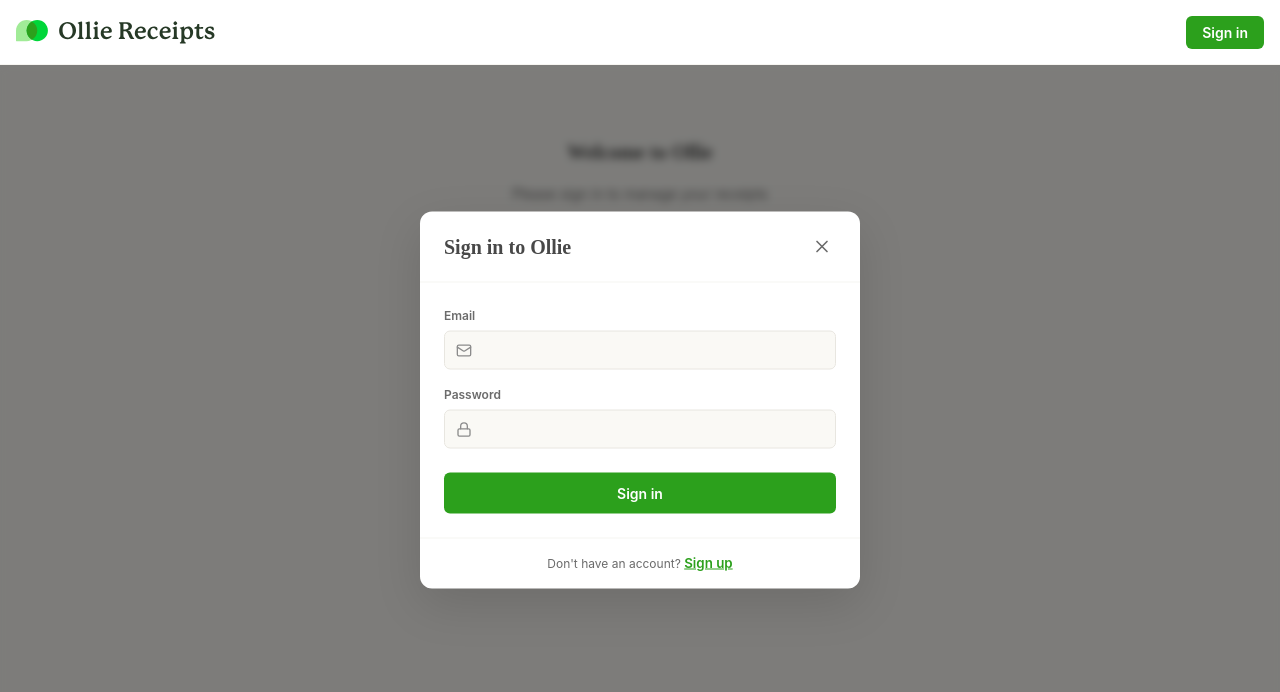
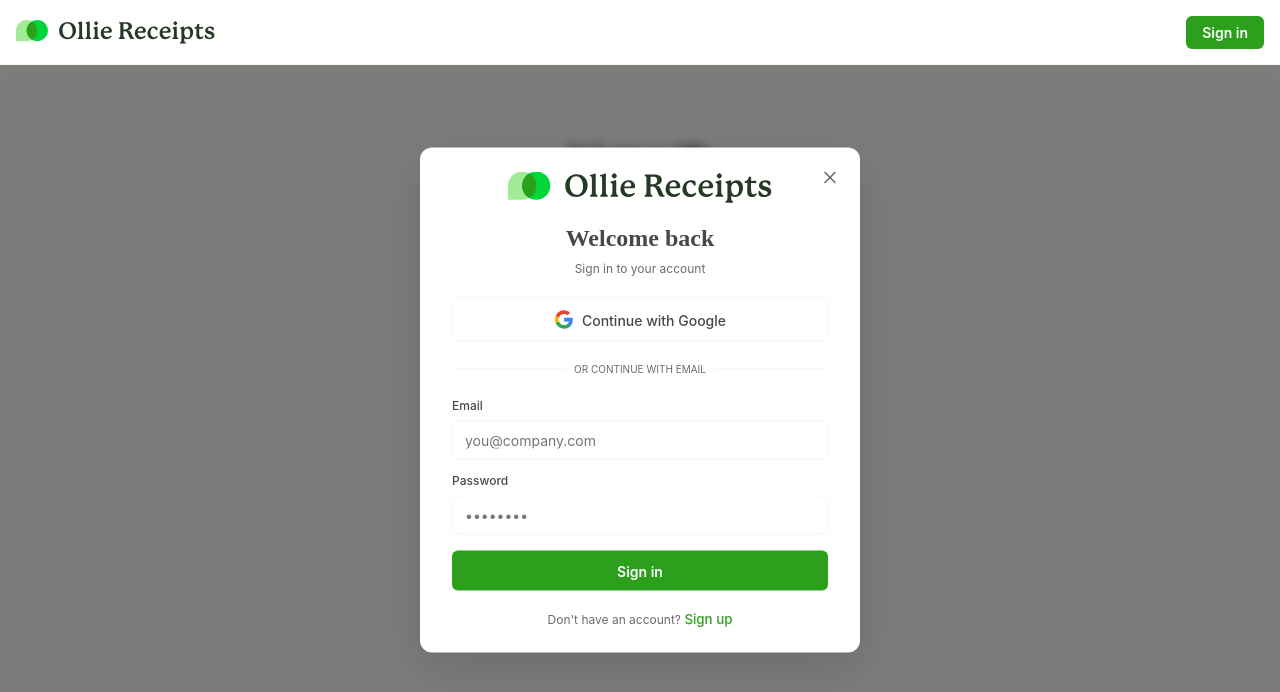
Before and after one commit to Choquer-agency/ollie-receipts, a React (Vite) app: page / in a window 1280 px wide. Both pictures are taken after a click on the button "Sign in". Shown: the top 692 px of the page. Built offline with nearby package versions, Linux system fonts and the light colour scheme; no server answers; a web font is replaced by a local one.

Commit message:
Update AuthModal UI to match Ollie Invoice design with Google OAuth

```diff
--- a/src/components/AuthModal.tsx
+++ b/src/components/AuthModal.tsx
@@ -1,6 +1,18 @@
 import React, { useState } from 'react';
-import { useSignIn, useSignUp } from '@clerk/clerk-react';
-import { X, Mail, Lock, User, AlertCircle } from 'lucide-react';
+import { useSignIn, useSignUp, useClerk } from '@clerk/clerk-react';
+import { X, AlertCircle, Loader2 } from 'lucide-react';
+
+// Google icon component
+function GoogleIcon({ className }: { className?: string }) {
+  return (
+    <svg className={className} viewBox="0 0 24 24" xmlns="http://www.w3.org/2000/svg" style={{ width: '20px', height: '20px' }}>
+      <path d="M22.56 12.25c0-.78-.07-1.53-.2-2.25H12v4.26h5.92c-.26 1.37-1.04 2.53-2.21 3.31v2.77h3.57c2.08-1.92 3.28-4.74 3.28-8.09z" fill="#4285F4"/>
+      <path d="M12 23c2.97 0 5.46-.98 7.28-2.66l-3.57-2.77c-.98.66-2.23 1.06-3.71 1.06-2.86 0-5.29-1.93-6.16-4.53H2.18v2.84C3.99 20.53 7.7 23 12 23z" fill="#34A853"/>
+      <path d="M5.84 14.09c-.22-.66-.35-1.36-.35-2.09s.13-1.43.35-2.09V7.07H2.18C1.43 8.55 1 10.22 1 12s.43 3.45 1.18 4.93l2.85-2.22.81-.62z" fill="#FBBC05"/>
+      <path d="M12 5.38c1.62 0 3.06.56 4.21 1.64l3.15-3.15C17.45 2.09 14.97 1 12 1 7.7 1 3.99 3.47 2.18 7.07l3.66 2.84c.87-2.6 3.3-4.53 6.16-4.53z" fill="#EA4335"/>
+    </svg>
+  );
+}
 
 interface AuthModalProps {
   isOpen: boolean;
@@ -12,15 +24,33 @@ const AuthModal: React.FC<AuthModalProps> = ({ isOpen, onClose, initialMode = 's
   const [mode, setMode] = useState<'signin' | 'signup'>(initialMode);
   const [email, setEmail] = useState('');
   const [password, setPassword] = useState('');
-  const [firstName, setFirstName] = useState('');
-  const [lastName, setLastName] = useState('');
+  const [fullName, setFullName] = useState('');
   const [error, setError] = useState('');
   const [loading, setLoading] = useState(false);
+  const [googleLoading, setGoogleLoading] = useState(false);
 
   const { signIn, setActive: setActiveSignIn } = useSignIn();
   const { signUp, setActive: setActiveSignUp } = useSignUp();
+  const clerk = useClerk();
 
   if (!isOpen) return null;
+
+  // Handle Google sign-in
+  const handleGoogleSignIn = async () => {
+    setGoogleLoading(true);
+    setError('');
+
+    try {
+      await clerk.authenticateWithRedirect({
+        strategy: 'oauth_google',
+        redirectUrl: '/sso-callback',
+        redirectUrlComplete: '/',
+      });
+    } catch (err: any) {
+      setError(err.errors?.[0]?.message || 'Failed to sign in with Google');
+      setGoogleLoading(false);
+    }
+  };
 
   const handleSignIn = async (e: React.FormEvent) => {
     e.preventDefault();
@@ -54,6 +84,11 @@ const AuthModal: React.FC<AuthModalProps> = ({ isOpen, onClose, initialMode = 's
     setError('');
 
     try {
+      // Split full name into first and last name
+      const names = fullName.trim().split(' ');
+      const firstName = names[0] || '';
+      const lastName = names.slice(1).join(' ') || '';
+
       const result = await signUp.create({
         emailAddress: email,
         password,
@@ -76,14 +111,21 @@ const AuthModal: React.FC<AuthModalProps> = ({ isOpen, onClose, initialMode = 's
     }
   };
 
+  const cardStyle: React.CSSProperties = {
+    backgroundColor: 'var(--background-elevated)',
+    borderRadius: 'var(--radius-xl)',
+    boxShadow: 'var(--shadow-overlay)',
+    border: 'none',
+  };
+
   const inputStyle: React.CSSProperties = {
     width: '100%',
-    padding: '10px 12px 10px 40px',
+    padding: '10px 12px',
     fontSize: 'var(--font-size-body)',
     fontFamily: 'var(--font-body)',
     color: 'var(--text-primary)',
-    backgroundColor: 'var(--background)',
-    border: '1px solid var(--border-strong)',
+    backgroundColor: 'var(--background-elevated)',
+    border: '1px solid var(--border-default)',
     borderRadius: 'var(--radius-md)',
     outline: 'none',
     transition: 'var(--transition-default)',
@@ -92,8 +134,8 @@ const AuthModal: React.FC<AuthModalProps> = ({ isOpen, onClose, initialMode = 's
   const labelStyle: React.CSSProperties = {
     display: 'block',
     fontSize: 'var(--font-size-small)',
-    fontWeight: 'var(--font-weight-semibold)',
-    color: 'var(--text-secondary)',
+    fontWeight: 'var(--font-weight-medium)',
+    color: 'var(--text-primary)',
     marginBottom: '6px',
   };
 
@@ -118,9 +160,7 @@ const AuthModal: React.FC<AuthModalProps> = ({ isOpen, onClose, initialMode = 's
           top: '50%',
           left: '50%',
           transform: 'translate(-50%, -50%)',
-          backgroundColor: 'var(--background-elevated)',
-          borderRadius: 'var(--radius-xl)',
-          boxShadow: 'var(--shadow-overlay)',
+          ...cardStyle,
           width: '90%',
           maxWidth: '440px',
           maxHeight: '90vh',
@@ -128,29 +168,15 @@ const AuthModal: React.FC<AuthModalProps> = ({ isOpen, onClose, initialMode = 's
           zIndex: 'var(--z-modal)',
         }}
       >
-        {/* Header */}
-        <div
-          style={{
-            display: 'flex',
-            justifyContent: 'space-between',
-            alignItems: 'center',
-            padding: '20px 24px',
-            borderBottom: '1px solid var(--border-default)',
-          }}
-        >
-          <h2
-            style={{
-              fontSize: 'var(--font-size-h2)',
-              fontWeight: 'var(--font-weight-semibold)',
-              fontFamily: 'var(--font-heading)',
-              color: 'var(--text-primary)',
-            }}
-          >
-            {mode === 'signin' ? 'Sign in to Ollie' : 'Create your account'}
-          </h2>
+        {/* Content */}
+        <div style={{ padding: '24px 32px 24px 32px' }}>
+          {/* Close button */}
           <button
             onClick={onClose}
             style={{
+              position: 'absolute',
+              right: '16px',
+              top: '16px',
               background: 'none',
               border: 'none',
               cursor: 'pointer',
@@ -170,13 +196,125 @@ const AuthModal: React.FC<AuthModalProps> = ({ isOpen, onClose, initialMode = 's
           >
             <X size={20} />
           </button>
+
+          {/* Logo */}
+          <div style={{ display: 'flex', justifyContent: 'center', marginBottom: '16px' }}>
+            <img
+              src="/logo.svg"
+              alt="Ollie Receipts"
+              style={{
+                height: '32px',
+                width: 'auto'
+              }}
+            />
           </div>
 
-        {/* Form */}
-        <form
-          onSubmit={mode === 'signin' ? handleSignIn : handleSignUp}
-          style={{ padding: '24px' }}
+          {/* Title */}
+          <div style={{ textAlign: 'center', marginBottom: '20px' }}>
+            <h1
+              style={{
+                fontSize: 'calc(var(--font-size-h2) * 1.2)',
+                fontWeight: 'var(--font-weight-semibold)',
+                fontFamily: 'var(--font-heading)',
+                color: 'var(--text-primary)',
+                marginBottom: '4px',
+              }}
             >
+              {mode === 'signin' ? 'Welcome back' : 'Create your account'}
+            </h1>
+            <p
+              style={{
+                fontSize: 'var(--font-size-small)',
+                color: 'var(--text-secondary)',
+                margin: 0,
+              }}
+            >
+              {mode === 'signin' ? 'Sign in to your account' : 'Start managing receipts in minutes'}
+            </p>
+          </div>
+
+          {/* Google Sign In Button */}
+          <button
+            type="button"
+            onClick={handleGoogleSignIn}
+            disabled={loading || googleLoading}
+            style={{
+              width: '100%',
+              height: '44px',
+              padding: '0 16px',
+              fontSize: 'var(--font-size-body)',
+              fontWeight: 'var(--font-weight-medium)',
+              color: 'var(--text-primary)',
+              backgroundColor: 'var(--background-elevated)',
+              border: '1px solid var(--border-default)',
+              borderRadius: 'var(--radius-md)',
+              cursor: (loading || googleLoading) ? 'not-allowed' : 'pointer',
+              transition: 'var(--transition-default)',
+              display: 'flex',
+              alignItems: 'center',
+              justifyContent: 'center',
+              gap: '8px',
+              opacity: (loading || googleLoading) ? 0.6 : 1,
+            }}
+            onMouseEnter={(e) => {
+              if (!loading && !googleLoading) {
+                e.currentTarget.style.backgroundColor = 'var(--background-muted)';
+              }
+            }}
+            onMouseLeave={(e) => {
+              if (!loading && !googleLoading) {
+                e.currentTarget.style.backgroundColor = 'var(--background-elevated)';
+              }
+            }}
+          >
+            {googleLoading ? (
+              <Loader2 style={{ width: '16px', height: '16px', animation: 'spin 1s linear infinite' }} />
+            ) : (
+              <GoogleIcon />
+            )}
+            Continue with Google
+          </button>
+
+          {/* Divider */}
+          <div style={{ position: 'relative', margin: '20px 0' }}>
+            <div
+              style={{
+                position: 'absolute',
+                inset: 0,
+                display: 'flex',
+                alignItems: 'center',
+              }}
+            >
+              <div
+                style={{
+                  width: '100%',
+                  height: '1px',
+                  backgroundColor: 'var(--border-default)',
+                }}
+              />
+            </div>
+            <div
+              style={{
+                position: 'relative',
+                display: 'flex',
+                justifyContent: 'center',
+              }}
+            >
+              <span
+                style={{
+                  backgroundColor: 'var(--background-elevated)',
+                  padding: '0 8px',
+                  fontSize: 'var(--font-size-tiny)',
+                  textTransform: 'uppercase',
+                  color: 'var(--text-secondary)',
+                }}
+              >
+                or continue with email
+              </span>
+            </div>
+          </div>
+
+          {/* Error message */}
           {error && (
             <div
               style={{
@@ -187,7 +325,7 @@ const AuthModal: React.FC<AuthModalProps> = ({ isOpen, onClose, initialMode = 's
                 backgroundColor: 'var(--status-error-bg)',
                 border: '1px solid var(--status-error-text)',
                 borderRadius: 'var(--radius-md)',
-                marginBottom: '20px',
+                marginBottom: '16px',
               }}
             >
               <AlertCircle
@@ -210,92 +348,42 @@ const AuthModal: React.FC<AuthModalProps> = ({ isOpen, onClose, initialMode = 's
             </div>
           )}
 
+          {/* Form */}
+          <form
+            onSubmit={mode === 'signin' ? handleSignIn : handleSignUp}
+            style={{ display: 'flex', flexDirection: 'column', gap: '12px' }}
+          >
             {mode === 'signup' && (
-            <>
-              <div style={{ marginBottom: '16px' }}>
-                <label htmlFor="firstName" style={labelStyle}>
-                  First name
+              <div>
+                <label htmlFor="fullName" style={labelStyle}>
+                  Full name
                 </label>
-                <div style={{ position: 'relative' }}>
-                  <User
-                    size={16}
-                    style={{
-                      position: 'absolute',
-                      left: '12px',
-                      top: '50%',
-                      transform: 'translateY(-50%)',
-                      color: 'var(--text-tertiary)',
-                    }}
-                  />
                 <input
-                    id="firstName"
+                  id="fullName"
                   type="text"
-                    value={firstName}
-                    onChange={(e) => setFirstName(e.target.value)}
+                  placeholder="John Smith"
+                  value={fullName}
+                  onChange={(e) => setFullName(e.target.value)}
                   required
                   style={inputStyle}
                   onFocus={(e) => {
                     e.currentTarget.style.borderColor = 'var(--primary)';
                   }}
                   onBlur={(e) => {
-                      e.currentTarget.style.borderColor = 'var(--border-strong)';
+                    e.currentTarget.style.borderColor = 'var(--border-default)';
                   }}
                 />
               </div>
-              </div>
-
-              <div style={{ marginBottom: '16px' }}>
-                <label htmlFor="lastName" style={labelStyle}>
-                  Last name
-                </label>
-                <div style={{ position: 'relative' }}>
-                  <User
-                    size={16}
-                    style={{
-                      position: 'absolute',
-                      left: '12px',
-                      top: '50%',
-                      transform: 'translateY(-50%)',
-                      color: 'var(--text-tertiary)',
-                    }}
-                  />
-                  <input
-                    id="lastName"
-                    type="text"
-                    value={lastName}
-                    onChange={(e) => setLastName(e.target.value)}
-                    required
-                    style={inputStyle}
-                    onFocus={(e) => {
-                      e.currentTarget.style.borderColor = 'var(--primary)';
-                    }}
-                    onBlur={(e) => {
-                      e.currentTarget.style.borderColor = 'var(--border-strong)';
-                    }}
-                  />
-                </div>
-              </div>
-            </>
             )}
 
-          <div style={{ marginBottom: '16px' }}>
+            <div>
               <label htmlFor="email" style={labelStyle}>
                 Email
               </label>
-            <div style={{ position: 'relative' }}>
-              <Mail
-                size={16}
-                style={{
-                  position: 'absolute',
-                  left: '12px',
-                  top: '50%',
-                  transform: 'translateY(-50%)',
-                  color: 'var(--text-tertiary)',
-                }}
-              />
               <input
                 id="email"
                 type="email"
+                placeholder="you@company.com"
                 value={email}
                 onChange={(e) => setEmail(e.target.value)}
                 required
@@ -304,30 +392,19 @@ const AuthModal: React.FC<AuthModalProps> = ({ isOpen, onClose, initialMode = 's
                   e.currentTarget.style.borderColor = 'var(--primary)';
                 }}
                 onBlur={(e) => {
-                  e.currentTarget.style.borderColor = 'var(--border-strong)';
+                  e.currentTarget.style.borderColor = 'var(--border-default)';
                 }}
               />
             </div>
-          </div>
 
-          <div style={{ marginBottom: '24px' }}>
+            <div>
               <label htmlFor="password" style={labelStyle}>
                 Password
               </label>
-            <div style={{ position: 'relative' }}>
-              <Lock
-                size={16}
-                style={{
-                  position: 'absolute',
-                  left: '12px',
-                  top: '50%',
-                  transform: 'translateY(-50%)',
-                  color: 'var(--text-tertiary)',
-                }}
-              />
               <input
                 id="password"
                 type="password"
+                placeholder="••••••••"
                 value={password}
                 onChange={(e) => setPassword(e.target.value)}
                 required
@@ -337,75 +414,79 @@ const AuthModal: React.FC<AuthModalProps> = ({ isOpen, onClose, initialMode = 's
                   e.currentTarget.style.borderColor = 'var(--primary)';
                 }}
                 onBlur={(e) => {
-                  e.currentTarget.style.borderColor = 'var(--border-strong)';
+                  e.currentTarget.style.borderColor = 'var(--border-default)';
                 }}
               />
-            </div>
-            {mode === 'signup' && (
-              <p
-                style={{
-                  fontSize: 'var(--font-size-tiny)',
-                  color: 'var(--text-tertiary)',
-                  marginTop: '4px',
-                }}
-              >
-                Must be at least 8 characters
-              </p>
-            )}
             </div>
 
             <button
               type="submit"
-            disabled={loading}
+              disabled={loading || googleLoading}
               style={{
                 width: '100%',
-              padding: '12px',
+                height: '40px',
+                padding: '0 16px',
                 fontSize: 'var(--font-size-body)',
                 fontWeight: 'var(--font-weight-semibold)',
                 color: 'white',
-              backgroundColor: loading ? 'var(--text-tertiary)' : 'var(--primary)',
+                backgroundColor: (loading || googleLoading) ? 'var(--text-tertiary)' : 'var(--primary)',
                 border: 'none',
                 borderRadius: 'var(--radius-md)',
-              cursor: loading ? 'not-allowed' : 'pointer',
+                cursor: (loading || googleLoading) ? 'not-allowed' : 'pointer',
                 transition: 'var(--transition-default)',
+                display: 'flex',
+                alignItems: 'center',
+                justifyContent: 'center',
+                gap: '8px',
+                marginTop: '4px',
               }}
               onMouseEnter={(e) => {
-              if (!loading) {
+                if (!loading && !googleLoading) {
                   e.currentTarget.style.backgroundColor = 'var(--primary-hover)';
                 }
               }}
               onMouseLeave={(e) => {
-              if (!loading) {
+                if (!loading && !googleLoading) {
                   e.currentTarget.style.backgroundColor = 'var(--primary)';
                 }
               }}
             >
-            {loading ? 'Please wait...' : mode === 'signin' ? 'Sign in' : 'Create account'}
+              {loading ? (
+                <>
+                  <Loader2 style={{ width: '16px', height: '16px', animation: 'spin 1s linear infinite' }} />
+                  {mode === 'signin' ? 'Signing in...' : 'Creating account...'}
+                </>
+              ) : (
+                mode === 'signin' ? 'Sign in' : 'Create account'
+              )}
             </button>
           </form>
 
           {/* Footer */}
-        <div
-          style={{
-            padding: '16px 24px',
-            borderTop: '1px solid var(--border-default)',
-            textAlign: 'center',
-          }}
-        >
-          <p style={{ fontSize: 'var(--font-size-small)', color: 'var(--text-secondary)' }}>
+          <div style={{ marginTop: '20px', textAlign: 'center' }}>
+            <p style={{ fontSize: 'var(--font-size-small)', color: 'var(--text-secondary)', margin: 0 }}>
               {mode === 'signin' ? "Don't have an account? " : 'Already have an account? '}
               <button
                 onClick={() => {
                   setMode(mode === 'signin' ? 'signup' : 'signin');
                   setError('');
+                  setFullName('');
+                  setEmail('');
+                  setPassword('');
                 }}
                 style={{
                   background: 'none',
                   border: 'none',
                   color: 'var(--primary)',
-                fontWeight: 'var(--font-weight-semibold)',
+                  fontWeight: 'var(--font-weight-medium)',
                   cursor: 'pointer',
-                textDecoration: 'underline',
+                  padding: 0,
+                }}
+                onMouseEnter={(e) => {
+                  e.currentTarget.style.textDecoration = 'underline';
+                }}
+                onMouseLeave={(e) => {
+                  e.currentTarget.style.textDecoration = 'none';
                 }}
               >
                 {mode === 'signin' ? 'Sign up' : 'Sign in'}
@@ -413,6 +494,19 @@ const AuthModal: React.FC<AuthModalProps> = ({ isOpen, onClose, initialMode = 's
             </p>
           </div>
         </div>
+      </div>
+
+      {/* Add keyframe animation for spinner */}
+      <style>{`
+        @keyframes spin {
+          from {
+            transform: rotate(0deg);
+          }
+          to {
+            transform: rotate(360deg);
+          }
+        }
+      `}</style>
     </>
   );
 };
```
Lines whose indentation alone changed are shown as unchanged.
